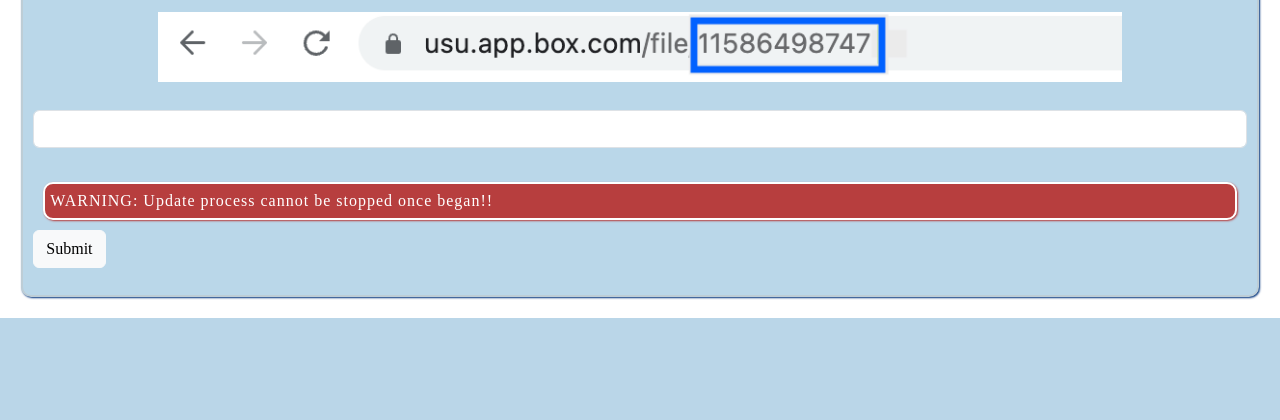
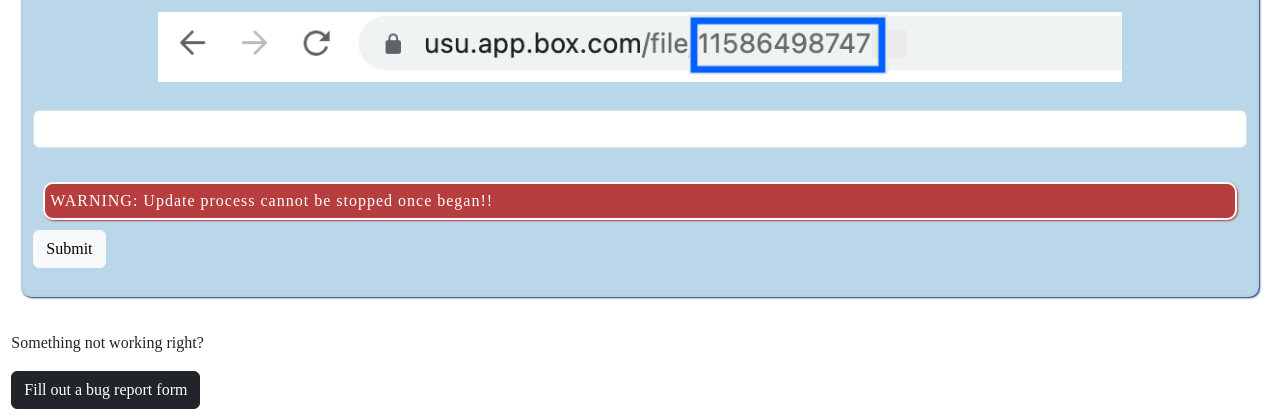
Before and after one commit to usu-cidi/qa-update, a Flask app: page /landing in a window 1280 px wide. Shown: the part 1206-1626 px from the top of the page. Before the commit the page ends 1524 px from the top, so only its background shows below. Run offline with Flask 3, Linux system fonts and the light colour scheme.

Commit message:
ready to move to main branch

```diff
--- a/app.py
+++ b/app.py
@@ -178,7 +178,6 @@ def bugReport():
 
         message += f"status: {status}\n"
         message += f"link: {link}\n"
-        message += f"status: {status}\n"
         message += f"allyDataframe: {allyDataframe}\n"
         message += f"accessTok: {accessTok}\n"
         message += f"refreshTok: {refreshTok}\n"
--- a/templates/index.html
+++ b/templates/index.html
@@ -119,6 +119,10 @@
 
     </div>
 
+    <br>
+    <p>Something not working right?</p>
+    <a class="btn btn-dark button" href="/bug-report">Fill out a bug report form</a>
+
     <script src="{{ url_for('static', filename= 'js/linkStatus.js') }}" type="text/javascript"></script>
 
     </body>
--- a/templates/loginBox.html
+++ b/templates/loginBox.html
@@ -50,5 +50,9 @@
     </div>
 </div>
 
+    <br>
+    <p>Something not working right?</p>
+    <a class="btn btn-dark button" href="/bug-report">Fill out a bug report form</a>
+
     </body>
 </html>
--- a/templates/updating.html
+++ b/templates/updating.html
@@ -57,6 +57,10 @@
     <a class="btn btn-dark button" href="/landing">Back <</a>
     <p>(Update process will continue if incomplete!)</p>
 
+    <br>
+    <p>Something not working right?</p>
+    <a class="btn btn-dark button" href="/bug-report">Fill out a bug report form</a>
+
     </body>
 
 <script src="{{ url_for('static', filename= 'js/status.js') }}" type="text/javascript"></script>
```
Also changed, not shown: doc/progress.md (+1 -0 lines), README.md.
